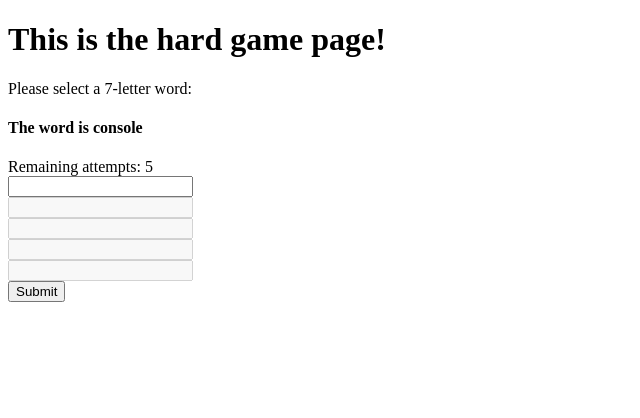
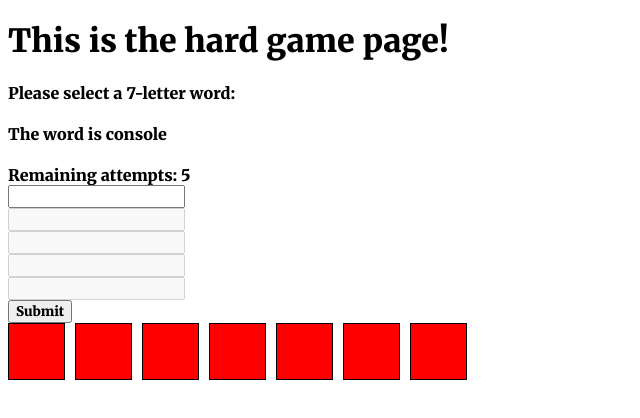
Before and after one commit to nice-to-meecha/CS5610_Project2_Wordle, a React (Vite) app: page /game/hard in a window 1280 px wide. Shown: the top 418 px of the page, without its empty margins (0-640 px from the left). Built offline with nearby package versions, Linux system fonts and the light colour scheme.

Commit message:
Second attempt at input; will try multiple input boxes next

```diff
--- a/index.html
+++ b/index.html
@@ -3,8 +3,11 @@
   <head>
     <meta charset="UTF-8" />
     <link rel="icon" type="image/svg+xml" href="/vite.svg" />
+    <link rel="preconnect" href="https://fonts.googleapis.com">
+    <link rel="preconnect" href="https://fonts.gstatic.com" crossorigin>
+    <link href="https://fonts.googleapis.com/css2?family=Merriweather:wght@900&display=swap" rel="stylesheet">
     <meta name="viewport" content="width=device-width, initial-scale=1.0" />
-    <title>Vite + React</title>
+    <title>Wordle</title>
   </head>
   <body>
     <div id="root"></div>
--- /dev/null
+++ b/src/css/Global.css
@@ -0,0 +1,3 @@
+* {
+    font-family: 'Merriweather', serif;
+}
--- /dev/null
+++ b/src/css/Guess.css
@@ -0,0 +1,29 @@
+.guess-input {
+    position: absolute;
+    top: 0%;
+    left: 0%;
+    outline: none;
+    border-color: rgba(0, 0, 0, 0);
+    background-color: #00000000;
+    letter-spacing: 37px;
+    font-size: 45px;
+    /* line-height: 55px; */
+    /* padding: 0px 10px; */
+    border-style: none;
+    /* z-index: 1; */
+    width: 100%;
+    height: 100%;
+}
+
+.guess-background {
+    position: relative;
+    display: flex;
+    column-gap: 10px;
+}
+
+.letter-box {
+    width: 55px;
+    padding-top: 55px;
+    background-color: red;
+    border: 1px solid black;
+}
--- a/src/main.jsx
+++ b/src/main.jsx
@@ -7,6 +7,7 @@ import Rules from './pages/Rules';
 import Game from './pages/Game';
 import Unknown from './pages/Unknown';
 import { BrowserRouter, Routes, Route, Outlet } from 'react-router-dom';
+import "./css/Global.css";
 
 ReactDOM.createRoot(document.getElementById('root')).render(
   <React.StrictMode>
--- a/src/pages/Game.jsx
+++ b/src/pages/Game.jsx
@@ -1,4 +1,5 @@
 import React, { useState, useEffect } from 'react';
+import Guess from "./Guess";
 import normalWords from "../data/normal_words.txt";
 import hardWords from "../data/hard_words.txt";
 import "../css/Game.css";
@@ -129,6 +130,7 @@ function Game(props) {
         >
             Submit
         </button>
+        <Guess wordLength={wordLength} />
         </div>);
 }
 
--- /dev/null
+++ b/src/pages/Guess.jsx
@@ -0,0 +1,31 @@
+import React, { useState } from "react";
+import "../css/Guess.css";
+
+function Guess(props) {
+    const { wordLength } = props;
+    const [guess, setGuess] = useState("");
+    const boxes = createBoxBackground(wordLength);
+
+    return (<div className="guess-background">
+        {boxes}
+        <input
+            className="guess-input"
+            autoFocus={true}
+            onChange={allCaps}
+        />
+    </div>);
+}
+
+function allCaps(event) {
+    event.target.value = (event.target.value || "").toUpperCase();
+}
+
+function createBoxBackground(wordLength) {
+    const boxes = [];
+    for (let i = 0; i < wordLength; i++) {
+        boxes.push(<div className="letter-box" />)
+    }
+    return boxes;
+}
+
+export default Guess;
```
Also changed, not shown: 1 other file (tests, documents, lock files or other folders).
